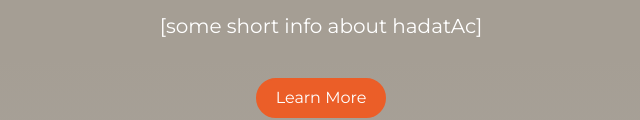
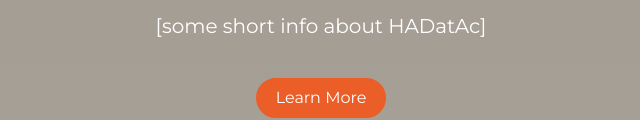
Before and after one commit to hamlim/hadatac-website, a plain HTML site: page about.html in a window 1280 px wide. Shown: the part 847-967 px from the top of the page, 319-959 px from the left. Drawn offline with Linux system fonts and the light colour scheme.

Commit message:
change to the upper case

```diff
--- a/about.html
+++ b/about.html
@@ -84,7 +84,7 @@
                         <div class="row">
                             <div class="col-md-8 col-md-offset-2">
                                 <h2>What is HADatAc?</h2>
-                                <h5>[some short info about hadatAc]</h5>
+                                <h5>[some short info about HADatAc]</h5>
                                 <br />
                                 <a href="./about.html" class="btn btn-danger btn-fill">Learn More</a>
                             </div>
```
